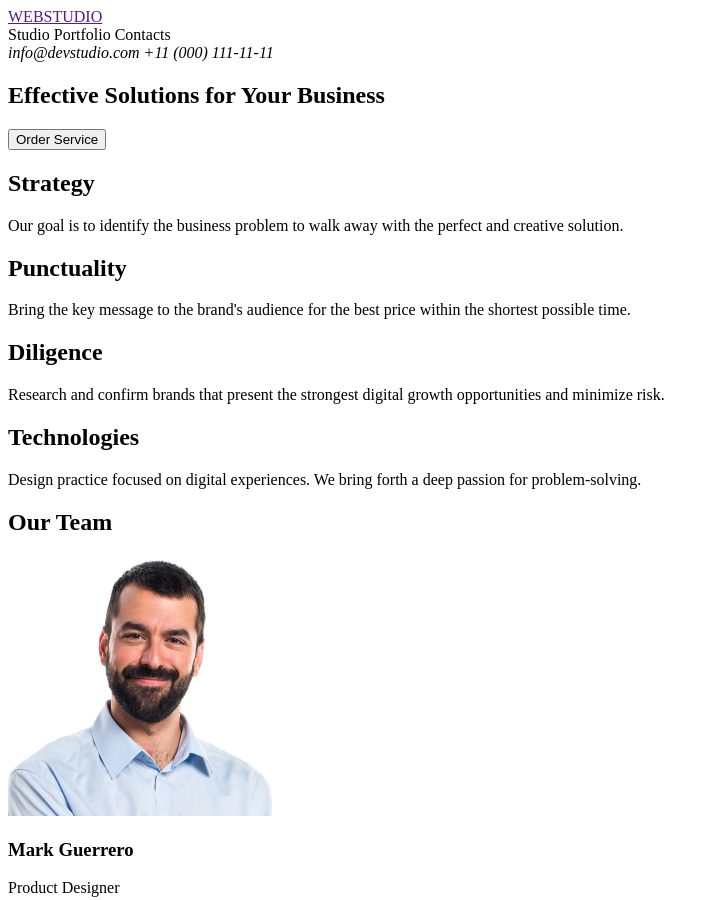
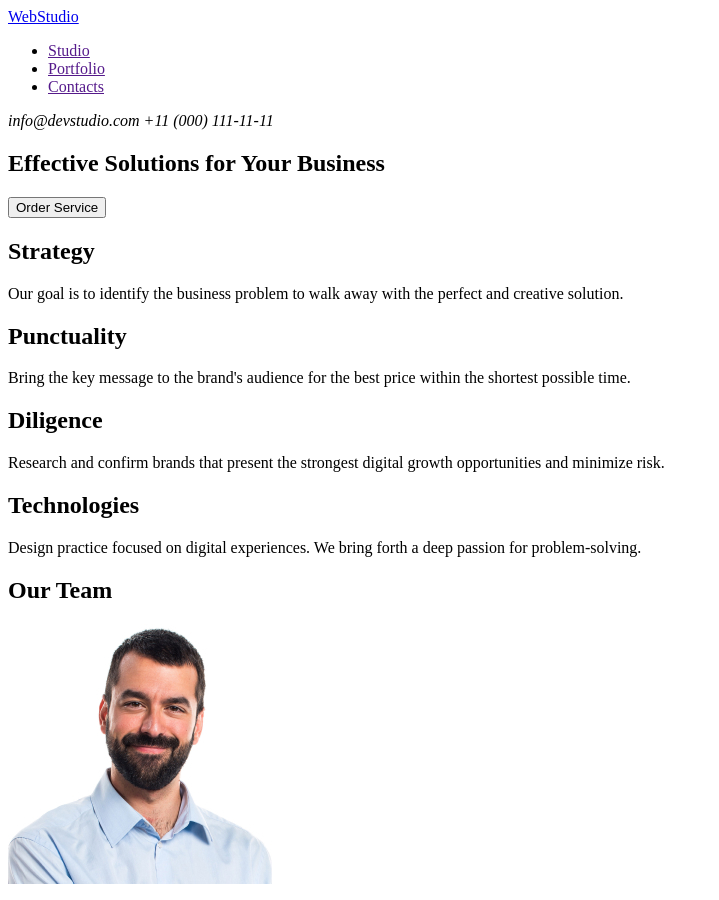
Before and after one commit to Mokogg/goit-markup-hw-01, a plain HTML site: page index.html in a window 1280 px wide. Shown: the top 900 px of the page, without its empty margins (0-719 px from the left). Drawn offline with Linux system fonts and the light colour scheme.

Commit message:
Update index.html

```diff
--- a/index.html
+++ b/index.html
@@ -9,11 +9,15 @@
 
 <body>
     <header>
-        <a href="">WEBSTUDIO</a>
         <nav>
-            Studio
-            Portfolio
-            Contacts
+            <a href=”./index.html”>WebStudio</a>
+            <nav>
+                <ul>
+                    <li><a href="">Studio</a></li>
+                    <li><a href="">Portfolio</a></li>
+                    <li><a href="">Contacts</a></li>
+                </ul>
+            </nav>
         </nav>
 
         <address>
```
